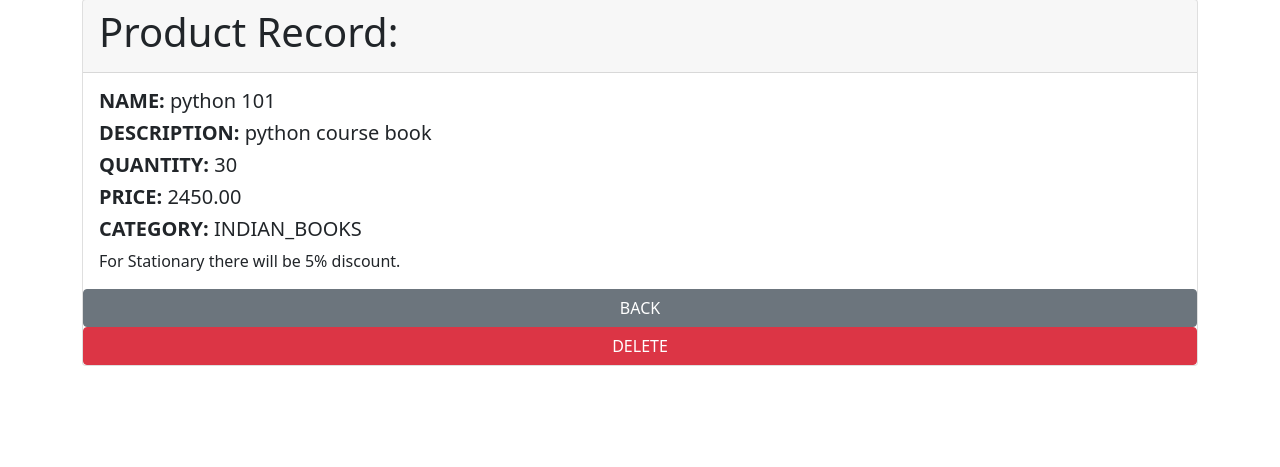
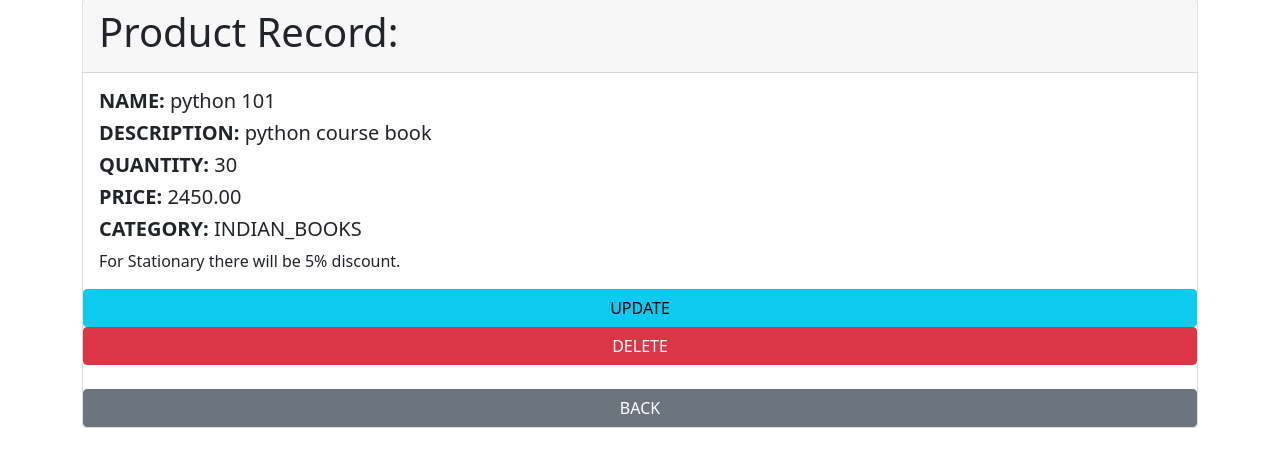
Before and after one commit to sinominee/Inventory-management-system, a Django app: page /record/2 in a window 1280 px wide. Shown: the part 81-548 px from the top of the page. Run offline with Django 5.2, Linux system fonts and the light colour scheme; a user stored in the database is signed in; data comes from the database, SQL or seed files in the repository; both versions use the stored data as it was after the commit.

Commit message:
fixed update

```diff
--- a/inventory/urls.py
+++ b/inventory/urls.py
@@ -7,5 +7,5 @@ urlpatterns = [
     path('record/<int:pk>', views.product_record, name='record'),
     path('delete/<int:pk>', views.delete_product, name='delete'),
     path('add_product/', views.add_product , name='add_product'),
-    path('update_product/<int:pk>', views.update_product , name='update_product'),
+    path('update_product/<int:pk>', views.update_product, name='update_product'),
 ]
--- a/inventory/views.py
+++ b/inventory/views.py
@@ -68,7 +68,7 @@ def update_product(request, pk):
             form.save()
             messages.success(request, "Product data has been UPDATED")
             return redirect('home')
-        return render(request, 'update_product.html', {'from': form})
+        return render(request, 'update_product.html', {'form':form})
     else:
         messages.success(request, "you must be logged")
         return redirect('home')
--- a/templates/record.html
+++ b/templates/record.html
@@ -22,8 +22,9 @@
             <p class="card-text">For Stationary there will be 5% discount.</p>
         {% endif %}
     </div>
-        <a href="{% url 'home' %}" class="btn btn-secondary">BACK</a>
-        <a href="{% url 'delete' product_record.id %}" class="btn btn-danger">DELETE</a>
+    <a href="{% url 'update_product' product_record.id %}" class="btn btn-info">UPDATE</a>
+    <a href="{% url 'delete' product_record.id %}" class="btn btn-danger">DELETE</a></br>
+    <a href="{% url 'home' %}" class="btn btn-secondary">BACK</a>
   </div>
 
 
--- a/templates/update_record.html
+++ b/templates/update_product.html
@@ -6,7 +6,7 @@
 <h3> Update Product </h3>
 
 
-<form METHOD="POST" action="{% url 'update_product' %}">
+<form METHOD="POST" >
     {% csrf_token %}
 
     {{ form.as_p }}
```
Also changed, not shown: db.sqlite3.
